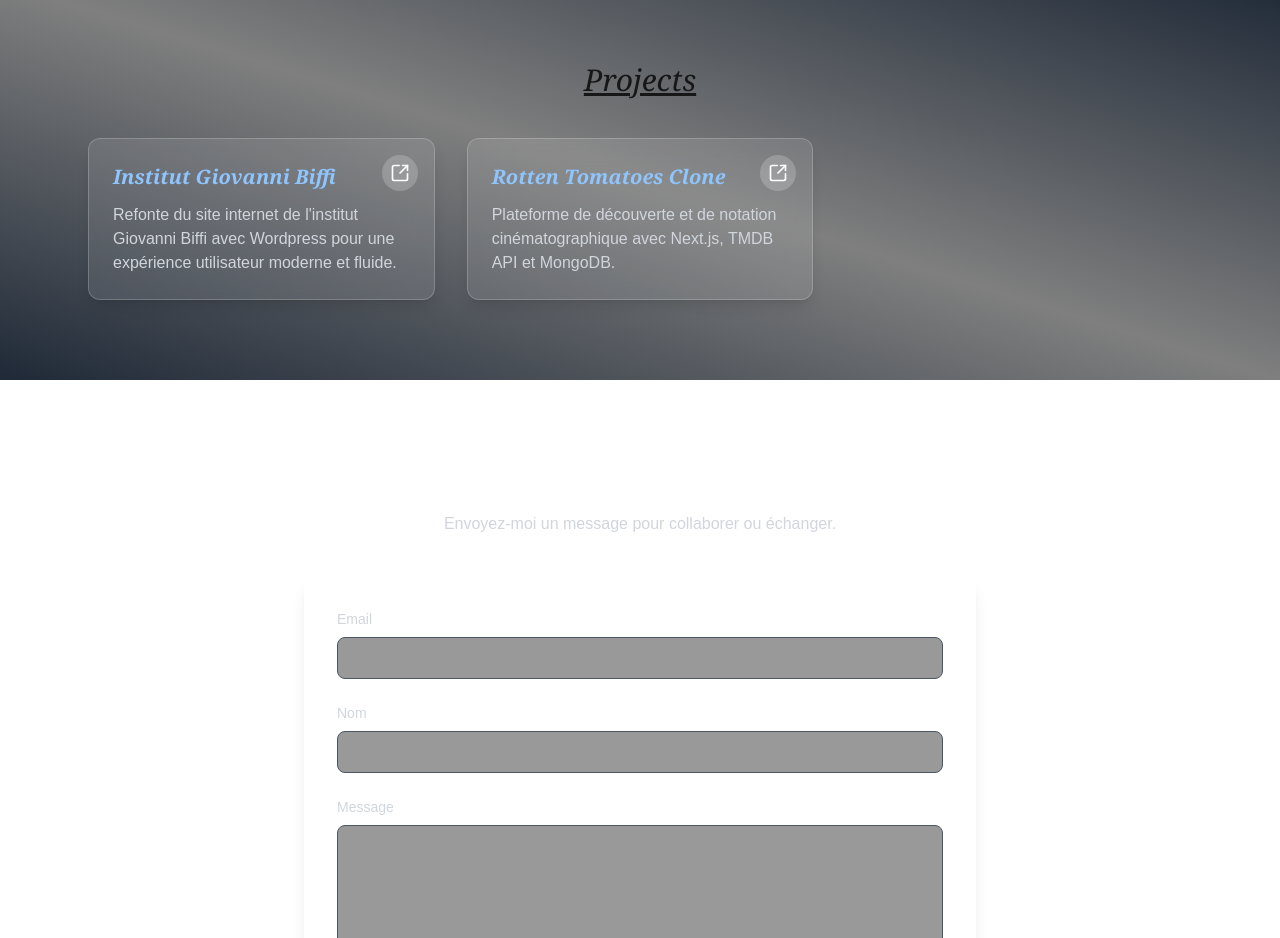
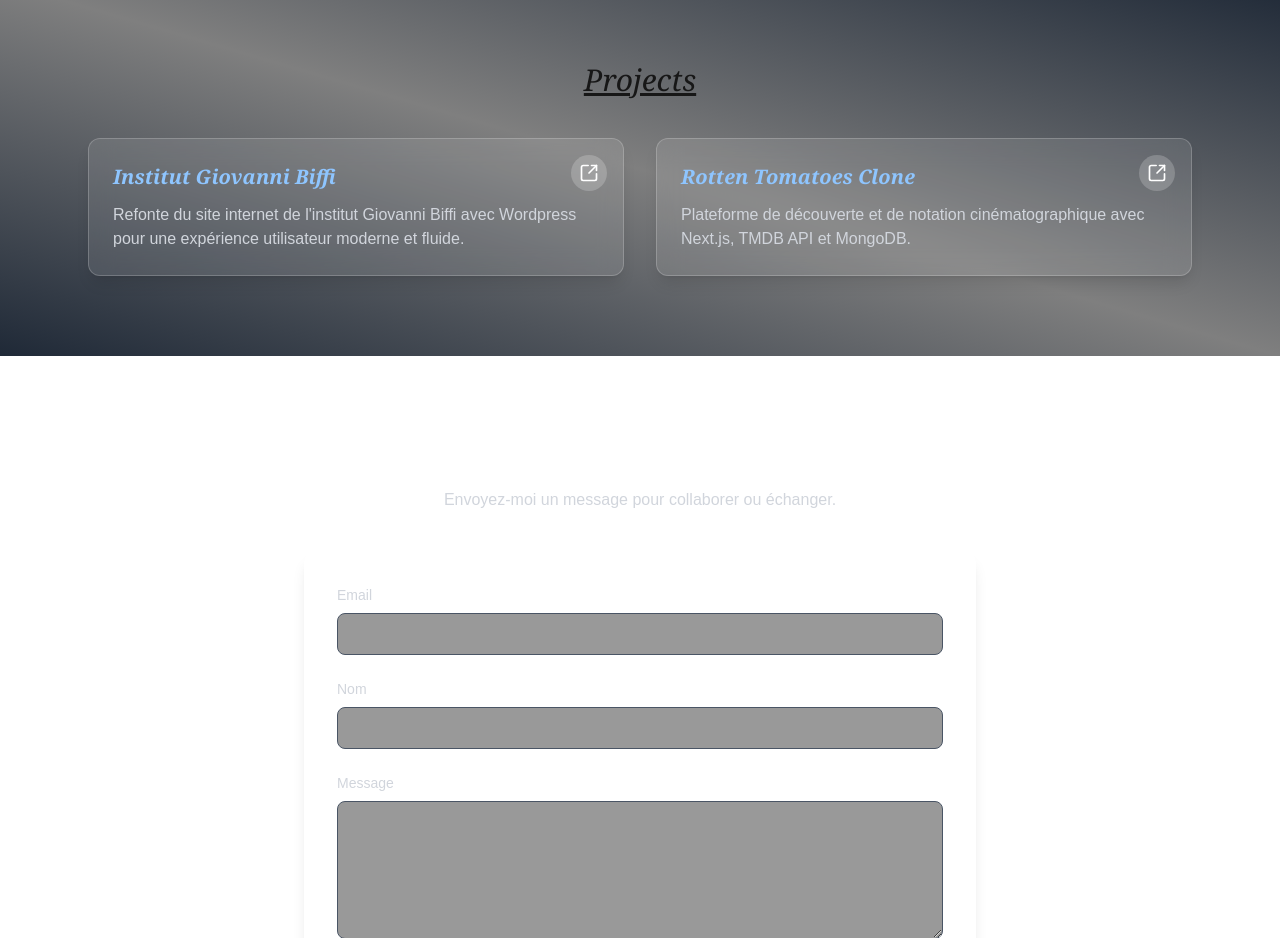
Before and after one commit to Ulrich56/portfolio-3, a Next.js app: page / in a window 1280 px wide. Shown: the part 2580-3518 px from the top of the page. Built offline with nearby package versions, Linux system fonts and the light colour scheme.

Commit message:
new modification

```diff
--- a/app/components/ProjectsSection.jsx
+++ b/app/components/ProjectsSection.jsx
@@ -38,7 +38,7 @@ export default function ProjectsSection() {
         Projects
       </h2>
 
-      <div className="grid md:grid-cols-2 xl:grid-cols-3 gap-8 max-w-5xl xl:max-w-6xl mx-auto px-6">
+      <div className="grid md:grid-cols-2 xl:grid-cols-2 gap-8 max-w-5xl xl:max-w-6xl mx-auto px-6">
         {projects.map((p, i) => (
           <div
             key={i}
```
